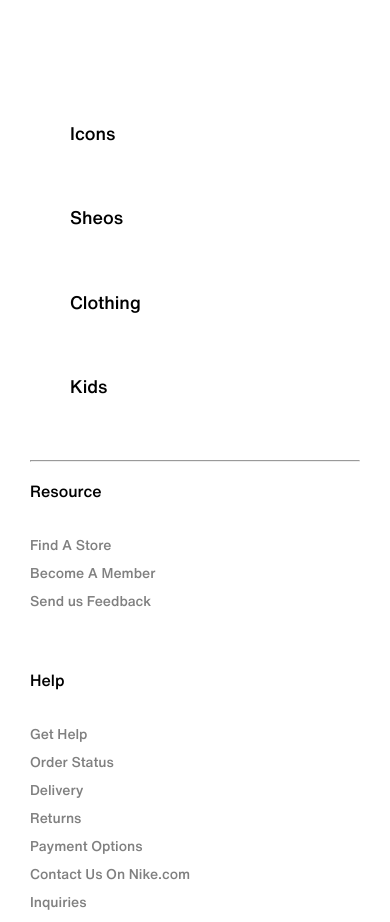
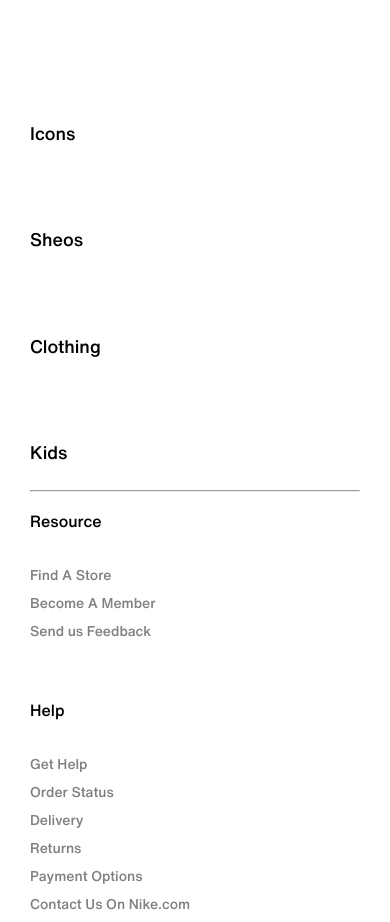
Before and after one commit to shahir-p/nike, a plain HTML site: page index.html in a window 390 px wide. Shown: the part 5400-6322 px from the top of the page. Drawn offline with nearby package versions, Linux system fonts and the light colour scheme.

Commit message:
horizontalbar fix

```diff
--- a/style.css
+++ b/style.css
@@ -669,14 +669,17 @@
     background-size: cover;
     background-position: center;
 }
-.footerTop{
-    margin-top: -150px;
+
+ .footerTop{
+    /* border: 2px solid black; */
     height: 30vh;
-    /* background-color: yellowgreen; */
+    margin: -100px 30px 30px 30px;
     display: grid;
-    grid-template-columns: repeat(4,250px);
+    grid-template-columns: repeat(4,auto);
     justify-content: center;
-}
+    gap:10vh;
+ }
+
 
 .thead{
     font-size: 20px;
@@ -968,9 +971,9 @@
         height: 40vh;
         /* background-color: yellowgreen; */
         display: grid;
-        grid-template-columns: repeat(1,250px);
-        justify-content: center;
-        gap: -50px;
+        grid-template-columns: repeat(1,50px);
+        justify-content: left;
+
     }
 
     .thead{
```
Also changed, not shown: index.html (+2 -0 lines).
